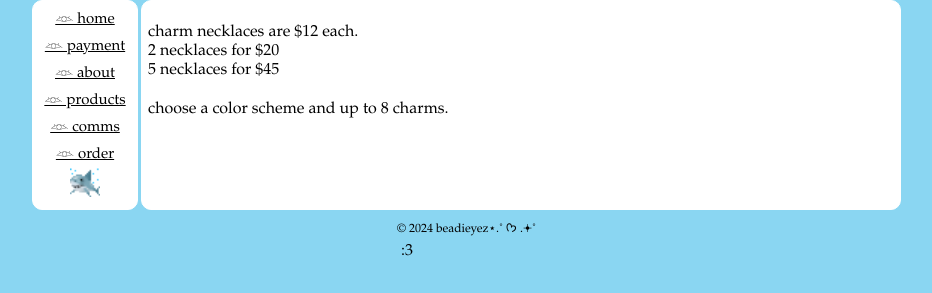
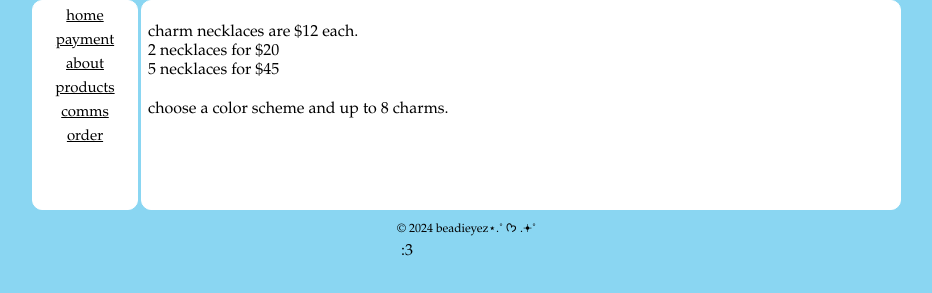
Before and after one commit to bead1eyez/bead1eyez, a plain HTML site: page cn.html in a window 1280 px wide. Shown: the part 63-356 px from the top of the page, without its empty margins (233-1165 px from the left). Drawn offline with Linux system fonts and the light colour scheme.

Commit message:
Update cn.html

```diff
--- a/cn.html
+++ b/cn.html
@@ -11,13 +11,12 @@
     <div class="container1">
       <div class="header">⋅˚₊‧ ୨ charm necklaces ୧ ‧₊˚⋅</div>
       <div class="nav">
-        <a href="index.html">𓁺 home</a><br />
-        <a href="payment.html">𓁺 payment</a><br />
-        <a href="abt.html">𓁺 about</a><br />
-        <a href="products.html">𓁺 products</a><br />
-        <a href="comms.html">𓁺 comms</a><br />
-        <a href="order.html">𓁺 order</a><br />
-        <img class="sharkp" src="sharkp.gif" />
+      <a href="index.html">home</a><br />
+      <a href="payment.html">payment</a><br />
+      <a href="abt.html">about</a><br />
+      <a href="products.html">products</a><br />
+      <a href="comms.html">comms</a><br />
+      <a href="order.html">order</a><br />
 
       </div>
       <div class="main">
```
